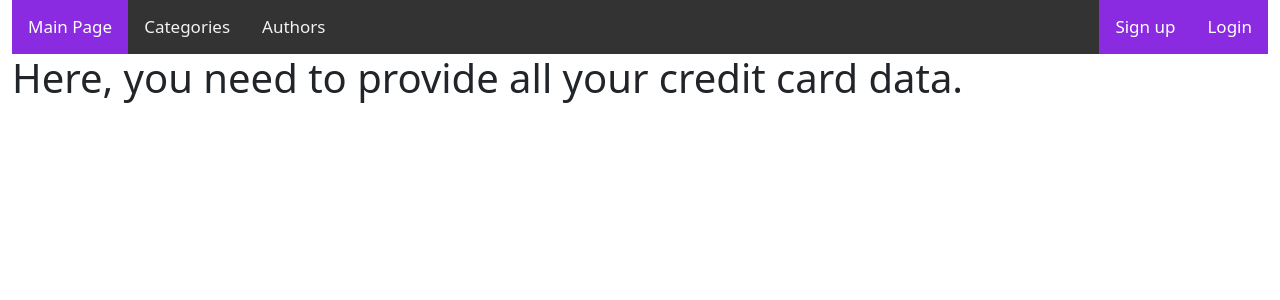
After one commit to aneroid11/EduCatalog, a Django app: page /catalog/get-premium in a window 1280 px wide. The commit adds this page. Shown: the top 300 px of the page. Run offline with Django 4.2, Linux system fonts and the light colour scheme.

Commit message:
credit card data input

```diff
--- a/catalog/forms.py
+++ b/catalog/forms.py
@@ -1,6 +1,7 @@
 from django import forms
 from django.contrib.auth.forms import UserCreationForm
 from django.contrib.auth.models import User
+from creditcards.forms import CardNumberField, CardExpiryField, SecurityCodeField
 
 
 class UserRegisterForm(UserCreationForm):
@@ -9,3 +10,9 @@ class UserRegisterForm(UserCreationForm):
     class Meta:
         model = User
         fields = ("username", "email", "first_name", "last_name", "password1", "password2")
+
+
+class GetUserCardDataForm(forms.Form):
+    card_number = CardNumberField(label="Card number field")
+    card_expiry = CardExpiryField(label='Expiration Date')
+    card_code = SecurityCodeField(label='CVV/CVC')
--- a/catalog/templates/catalog/base_generic.html
+++ b/catalog/templates/catalog/base_generic.html
@@ -29,7 +29,7 @@
                  <a class="right">{{ user }}</a>
 
                  {% if not perms.catalog.can_view_premium %}
-                    <a class="right" href="">Get premium!</a>
+                    <a class="right" href="{% url 'get-premium' %}">Get premium!</a>
                  {% endif %}
              {% endif %}
          </div>
--- /dev/null
+++ b/catalog/templates/catalog/get_premium_card_data.html
@@ -0,0 +1,5 @@
+{% extends "catalog/base_generic.html" %}
+
+{% block content %}
+    <h1>Here, you need to provide all your credit card data.</h1>
+{% endblock %}
--- a/catalog/urls.py
+++ b/catalog/urls.py
@@ -12,5 +12,7 @@ urlpatterns = [
     path("search-material", views.SearchView.as_view(), name='search-material'),
     path('signup', views.SignUpView.as_view(), name='signup'),
     path('accounts/', include('django.contrib.auth.urls')),
-    path('something-async', views.async_view, name='something-async')
+    path('get-premium', views.GetPremiumView.as_view(), name='get-premium'),
+    # path('get-premium-thanks', views.GetPremiumThanksView.as_view(), name='get-premium-thanks'),
+    path('something-async', views.async_view, name='something-async'),
 ]
--- a/catalog/views.py
+++ b/catalog/views.py
@@ -6,13 +6,13 @@ from django.core.exceptions import PermissionDenied
 from django.views import View
 from django.contrib.messages.views import SuccessMessageMixin
 from django.views.generic import TemplateView, ListView, DetailView
-from django.views.generic.edit import CreateView
+from django.views.generic.edit import CreateView, FormView
 from django.conf import settings
 from django.shortcuts import get_object_or_404
 from django.urls import reverse_lazy
 
 from .models import Category, EduMaterial, Author
-from .forms import UserRegisterForm
+from .forms import UserRegisterForm, GetUserCardDataForm
 
 
 async def notify_user(user_num):
@@ -128,3 +128,10 @@ class SearchView(ListView):
     def get_context_data(self, **kwargs):
         context = super().get_context_data(**kwargs)
         return context
+
+
+class GetPremiumView(FormView):
+    template_name = "catalog/get_premium_card_data.html"
+    form_class = GetUserCardDataForm
+    # success_url = reverse_lazy('get-premium-thanks')
+    success_url = reverse_lazy('index')
```
